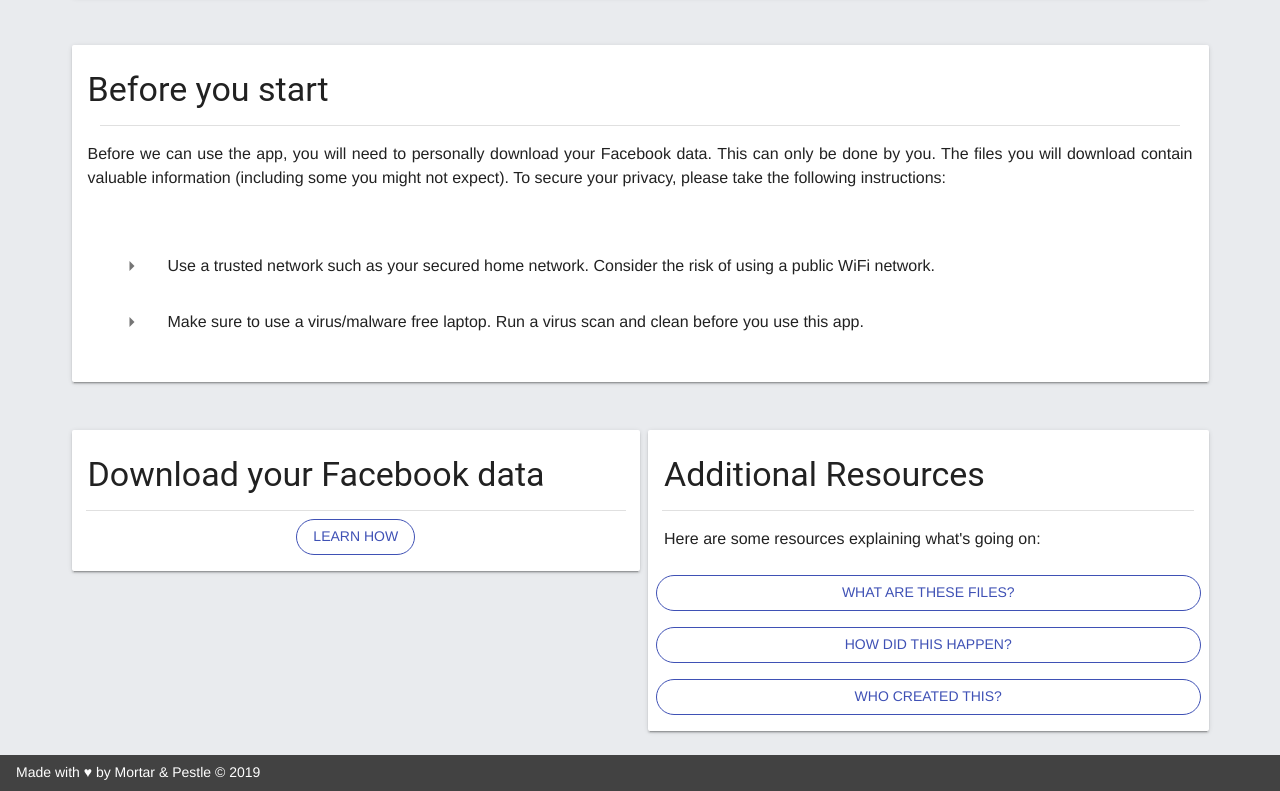
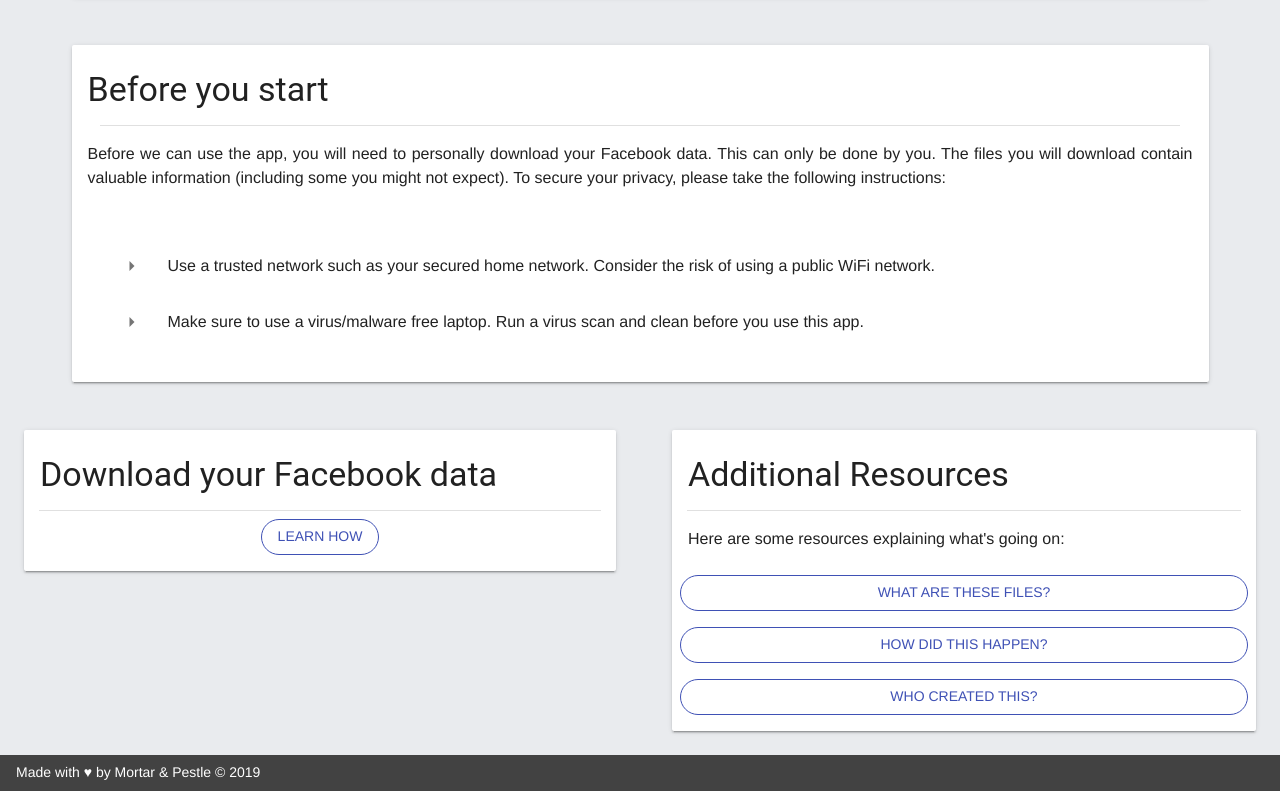
Before and after one commit to dejaviewdujour/mindsweeper_app, a Vue app: page / in a window 1280 px wide. Shown: the part 1556-2347 px from the top of the page. Built offline with nearby package versions, Linux system fonts and the light colour scheme.

Commit message:
Fixes the spacing of the card on mobile view

```diff
--- a/src/components/Home.vue
+++ b/src/components/Home.vue
@@ -89,23 +89,14 @@
       </v-container>
     </section>
     <section>
-      <v-container>
-        <v-layout row>
-          <v-flex xs12 sm6>
+      <v-layout row wrap>
+        <v-flex md6>
+          <v-container>
             <v-card>
               <v-card-title primary-title>
                 <h3 class="display-1">Download your Facebook data</h3>
               </v-card-title>
               <v-divider class="divider"/>
-              <!-- <v-container>
-                <v-list>
-                  <v-list-tile>
-                    <v-list-tile-content>
-                      <v-list-tile-title>{{item}}</v-list-tile-title>
-                    </v-list-tile-content>
-                  </v-list-tile>
-                </v-list>
-              </v-container>-->
               <v-card-actions class="justify-center">
                 <v-btn
                   flat
@@ -117,8 +108,10 @@
                 >Learn How</v-btn>
               </v-card-actions>
             </v-card>
-          </v-flex>
-          <v-flex xs12 sm6>
+          </v-container>
+        </v-flex>
+        <v-flex md6>
+          <v-container>
             <v-card class="ml-2">
               <v-card-title primary-title>
                 <h3 class="display-1">Additional Resources</h3>
@@ -165,9 +158,9 @@
                 >Who created this?</v-btn>
               </v-card-actions>
             </v-card>
-          </v-flex>
-        </v-layout>
-      </v-container>
+          </v-container>
+        </v-flex>
+      </v-layout>
     </section>
   </div>
 </template>
@@ -232,13 +225,6 @@ export default {
 
 .bg-dark {
   color: #3a1c71;
-  /* background: #336699; */
-  /* background: linear-gradient(to top, #1a237e, #0d47a1, #336699); */
-  /* background: linear-gradient(
-    to top right,
-    rgba(100, 115, 201, 0.33),
-    rgba(25, 32, 72, 0.7)
-  ); */
   background: linear-gradient(to top right, #336699, #0d47a1);
 }
 </style>
```
